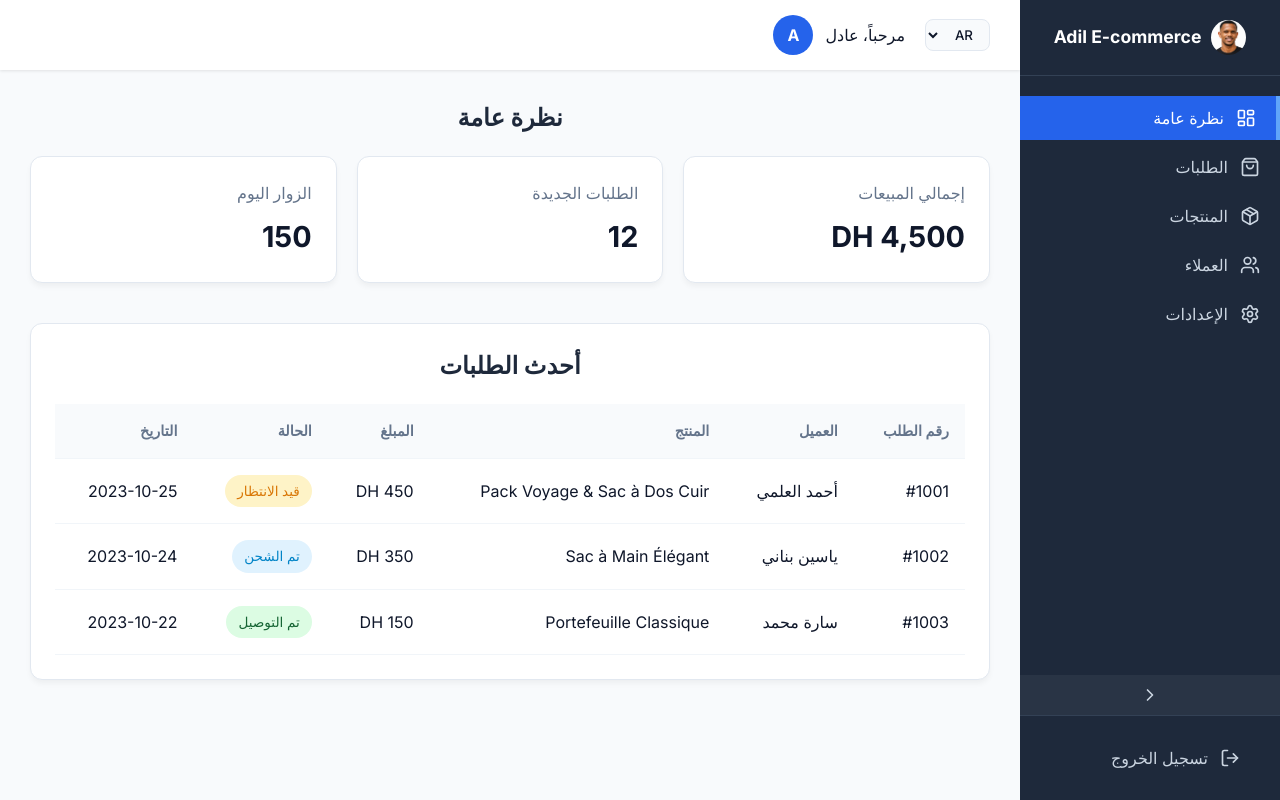
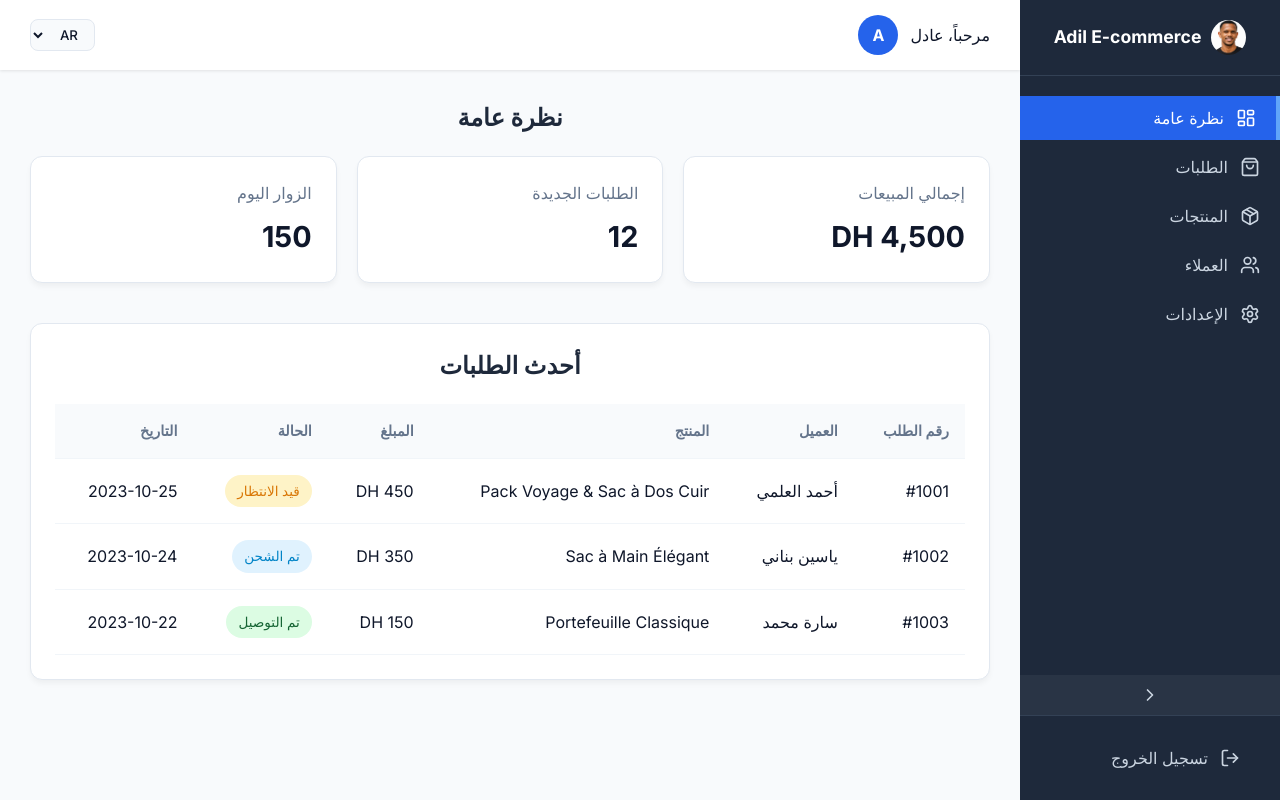
Before and after one commit to LAMKADEMADIL/adil-ecommerce, a React (Vite) app: page /admin in a window 1280 px wide. Built offline with nearby package versions, Linux system fonts and the light colour scheme.

Commit message:
enhance Admin Dashboard UI with sidebar collapse and header layout

```diff
--- a/src/pages/AdminDashboard.css
+++ b/src/pages/AdminDashboard.css
@@ -180,6 +180,7 @@
   display: flex;
   align-items: center;
   gap: 20px;
+  margin-inline-start: auto; /* يدفع هذا العنصر إلى أقصى الجهة الأخرى (اليمين في LTR) */
 }
 
 .lang-select-admin {
--- a/src/pages/AdminDashboard.tsx
+++ b/src/pages/AdminDashboard.tsx
@@ -76,12 +76,18 @@ export default function AdminDashboard() {
       {/* Main Content */}
       <main className="admin-main">
         <header className="admin-header">
+          <div className="header-start" style={{ display: 'flex', alignItems: 'center', gap: '15px' }}>
             <button className="menu-btn" onClick={toggleSidebar}>
               <Menu size={24} />
             </button>
 
-          {/* محول اللغات */}
-          <div className="admin-actions">
+            <div className="admin-profile">
+              <span>{isRTL ? 'مرحباً، عادل' : 'Bonjour, Adil'}</span>
+              <div className="avatar">A</div>
+            </div>
+          </div>
+
+          {/* محول اللغات في الجهة الأخرى */}
           <select
             value={lang}
             onChange={(e) => setLang(e.target.value as Language)}
@@ -91,12 +97,6 @@ export default function AdminDashboard() {
             <option value="fr">FR</option>
             <option value="en">EN</option>
           </select>
-
-            <div className="admin-profile">
-              <span>{isRTL ? 'مرحباً، عادل' : 'Bonjour, Adil'}</span>
-              <div className="avatar">A</div>
-            </div>
-          </div>
         </header>
 
         <div className="admin-content">
```
Lines whose indentation alone changed are shown as unchanged.
